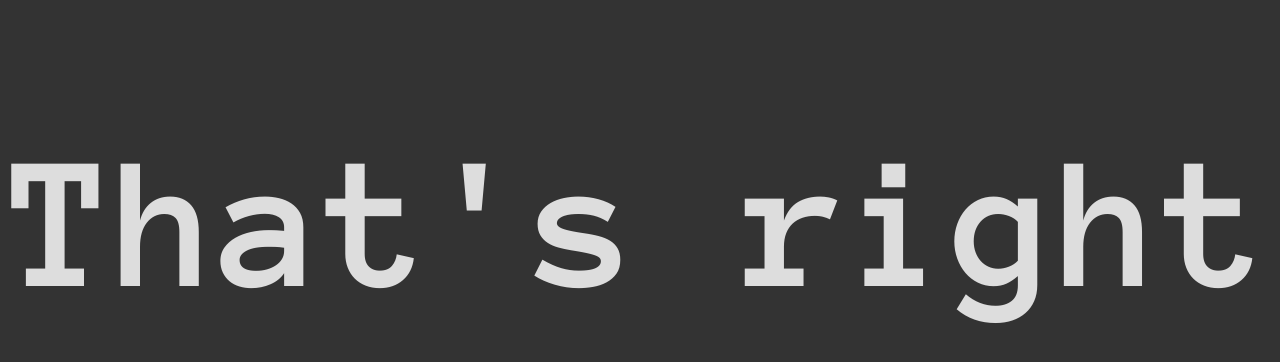
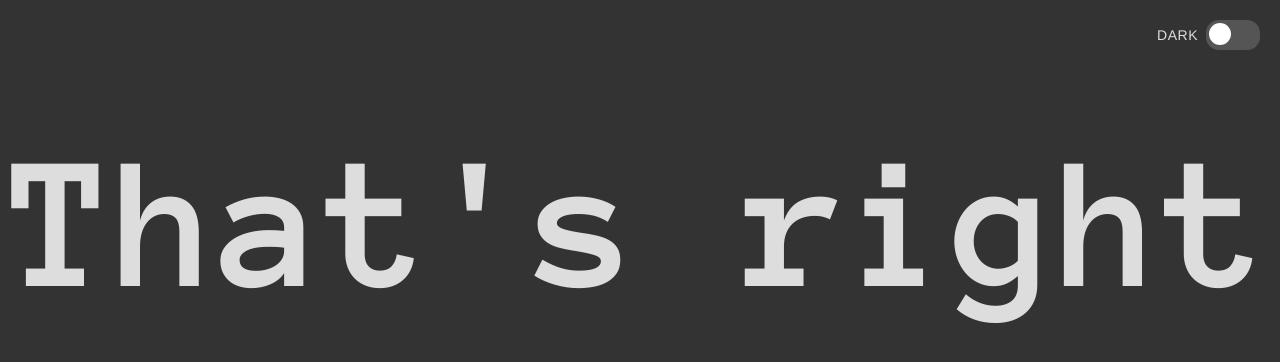
Before and after one commit to bradmontgomery/doesbradstillhaveajob, a plain HTML site: page docs/index.html in a window 1280 px wide. Drawn offline with Linux system fonts and the light colour scheme.

Commit message:
light mode and dark mode

```diff
--- a/docs/index.html
+++ b/docs/index.html
@@ -32,12 +32,154 @@
         text-align: center;
         font-size: small;
       }
+
+      /* Theme Toggle Styles */
+      .theme-toggle-container {
+        position: fixed;
+        top: 20px;
+        right: 20px;
+        z-index: 1000;
+      }
+
+      .theme-toggle {
+        display: flex;
+        align-items: center;
+        gap: 8px;
+        background-color: transparent;
+        border: none;
+        cursor: pointer;
+        padding: 0;
+      }
+
+      .lightmode .theme-toggle {
+        color: #555;
+      }
+
+      .darkmode .theme-toggle {
+        color: #ddd;
+      }
+
+      .toggle-switch {
+        position: relative;
+        width: 50px;
+        height: 26px;
+        background-color: #ccc;
+        border-radius: 13px;
+        transition: background-color 0.3s ease;
+        border: 2px solid transparent;
+      }
+
+      .darkmode .toggle-switch {
+        background-color: #555;
+      }
+
+      .toggle-switch::after {
+        content: '';
+        position: absolute;
+        width: 22px;
+        height: 22px;
+        background-color: white;
+        border-radius: 50%;
+        top: 1px;
+        left: 1px;
+        transition: transform 0.3s ease;
+      }
+
+      .theme-toggle.active .toggle-switch {
+        background-color: #4CAF50;
+      }
+
+      .theme-toggle.active .toggle-switch::after {
+        transform: translateX(24px);
+      }
+
+      .toggle-label {
+        font-family: "Helvetica", "Arial", sans-serif;
+        font-size: 14px;
+        font-weight: 500;
+        text-transform: uppercase;
+        letter-spacing: 0.5px;
+      }
+
+      .lightmode .toggle-label {
+        color: #555;
+      }
+
+      .darkmode .toggle-label {
+        color: #ddd;
+      }
+
+      @media (max-width: 600px) {
+        .theme-toggle-container {
+          top: 10px;
+          right: 10px;
+        }
+
+        .toggle-label {
+          font-size: 12px;
+        }
+
+        .toggle-switch {
+          width: 44px;
+          height: 24px;
+        }
+
+        .toggle-switch::after {
+          width: 20px;
+          height: 20px;
+        }
+
+        .theme-toggle.active .toggle-switch::after {
+          transform: translateX(20px);
+        }
+      }
     </style>
   </head>
   <body>
+    <div class="theme-toggle-container">
+      <button class="theme-toggle" id="themeToggle" aria-label="Toggle light/dark mode">
+        <span class="toggle-label" id="toggleLabel">Dark</span>
+        <div class="toggle-switch"></div>
+      </button>
+    </div>
     <h1>Yes.</h1>
     <script defer>
 document.addEventListener("DOMContentLoaded", function() {
+  // Initialize theme
+  const htmlElement = document.documentElement;
+  const themeToggle = document.getElementById("themeToggle");
+  const toggleLabel = document.getElementById("toggleLabel");
+
+  // Retrieve stored theme preference or default to 'darkmode'
+  const storedTheme = localStorage.getItem("theme") || "darkmode";
+
+  // Set initial theme
+  function setTheme(theme) {
+    htmlElement.classList.remove("lightmode", "darkmode");
+    htmlElement.classList.add(theme);
+    localStorage.setItem("theme", theme);
+
+    // Update toggle button appearance
+    if (theme === "lightmode") {
+      themeToggle.classList.add("active");
+      toggleLabel.textContent = "Light";
+    } else {
+      themeToggle.classList.remove("active");
+      toggleLabel.textContent = "Dark";
+    }
+  }
+
+  // Set initial theme on page load
+  setTheme(storedTheme);
+
+  // Toggle theme on button click
+  themeToggle.addEventListener("click", function() {
+    const currentTheme = htmlElement.classList.contains("lightmode") ? "lightmode" : "darkmode";
+    const newTheme = currentTheme === "lightmode" ? "darkmode" : "lightmode";
+    setTheme(newTheme);
+  });
+
+  // Random greeting text
   const options = [
     "Yes.",
     "Affirmative",
```
